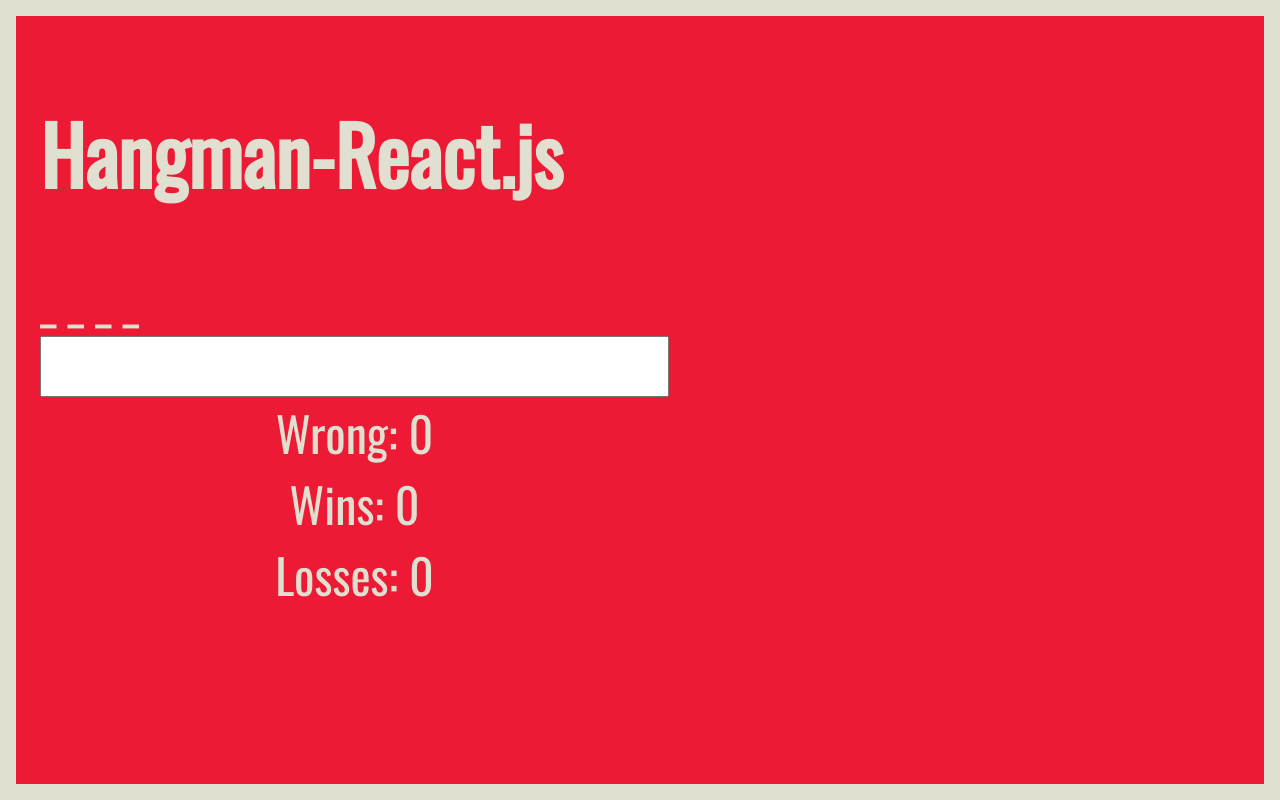
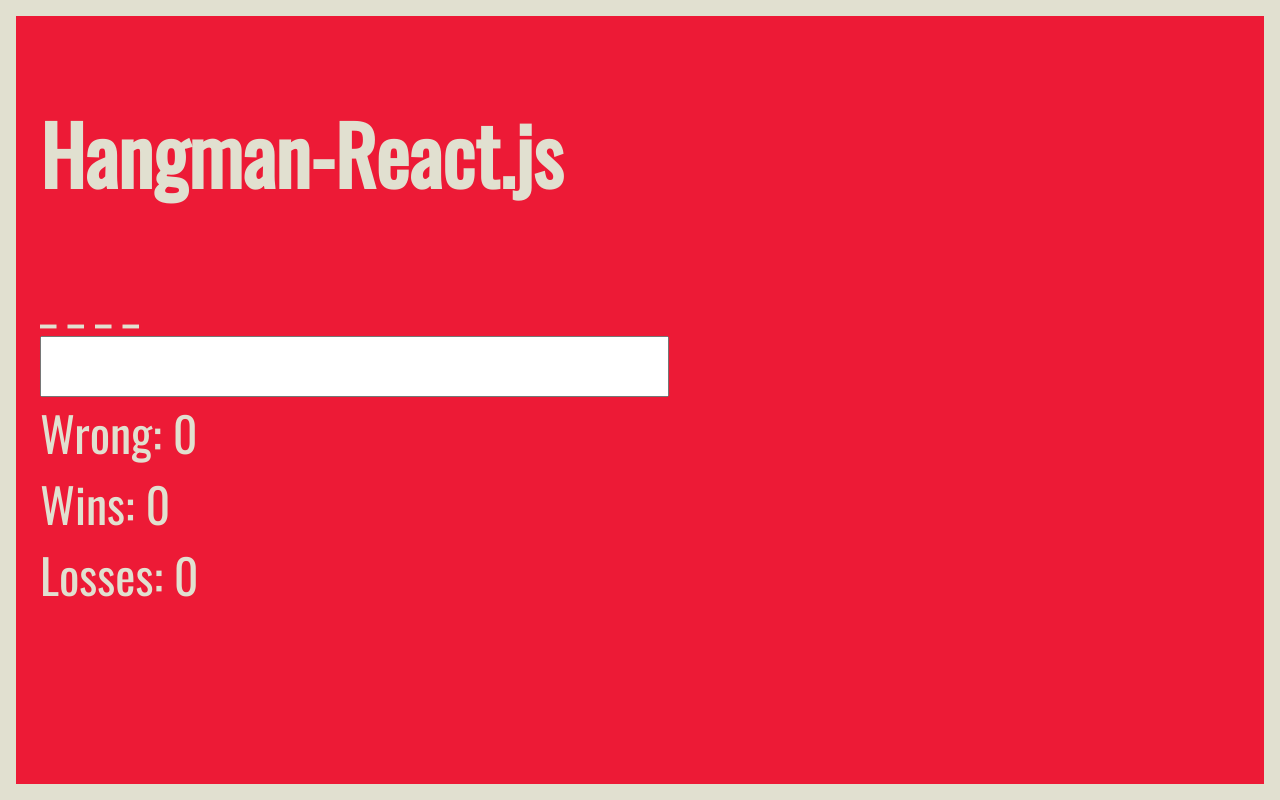
Before and after one commit to cagedcrown/hangman, a plain HTML site: page index.html in a window 1280 px wide. Drawn offline with nearby package versions, Linux system fonts and the light colour scheme; no server answers.

Commit message:
centered form text

```diff
--- a/css/styles.css
+++ b/css/styles.css
@@ -28,7 +28,11 @@ h1{
   font-size: 3em;
 }
 
-#guess, #wins, #losses, #score {
+#guess{
   font-size: 3em;
   text-align: center;
 }
+
+#wins, #losses, #score {
+  font-size: 3em;
+}
```
